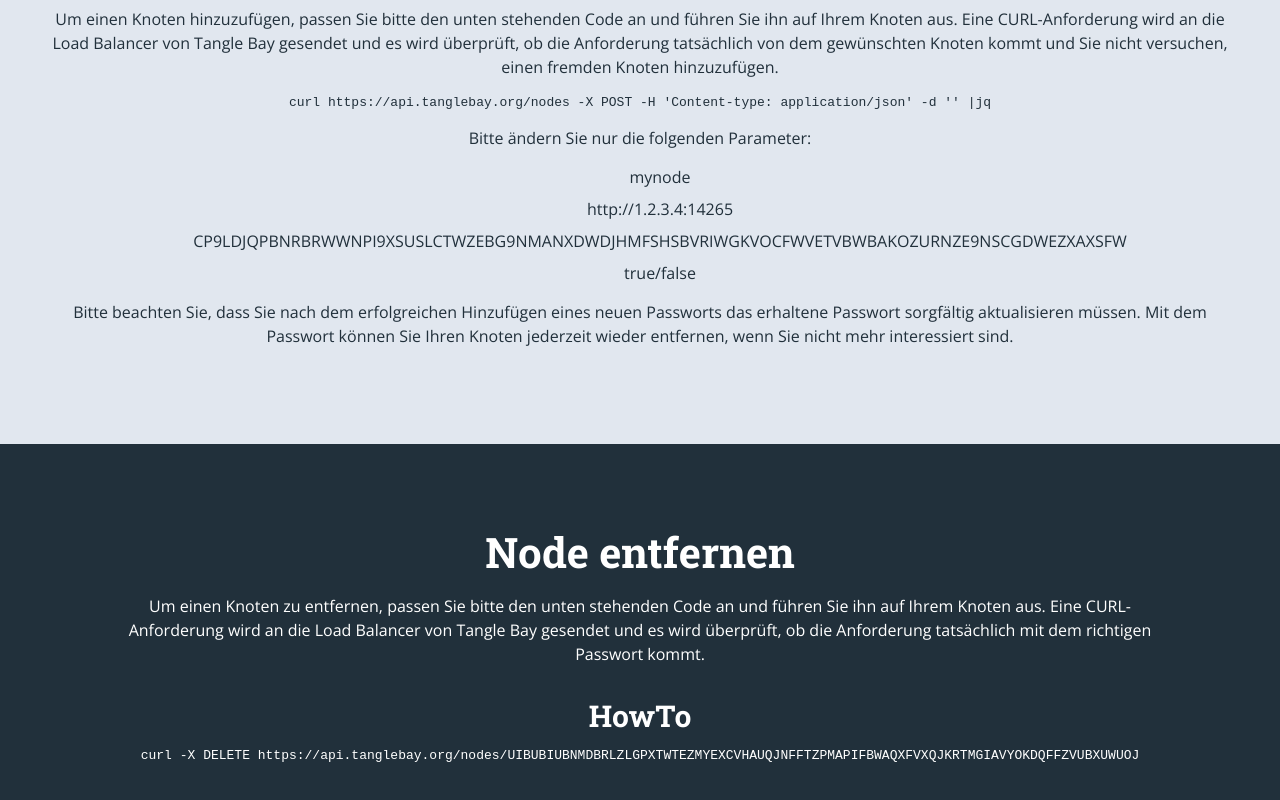
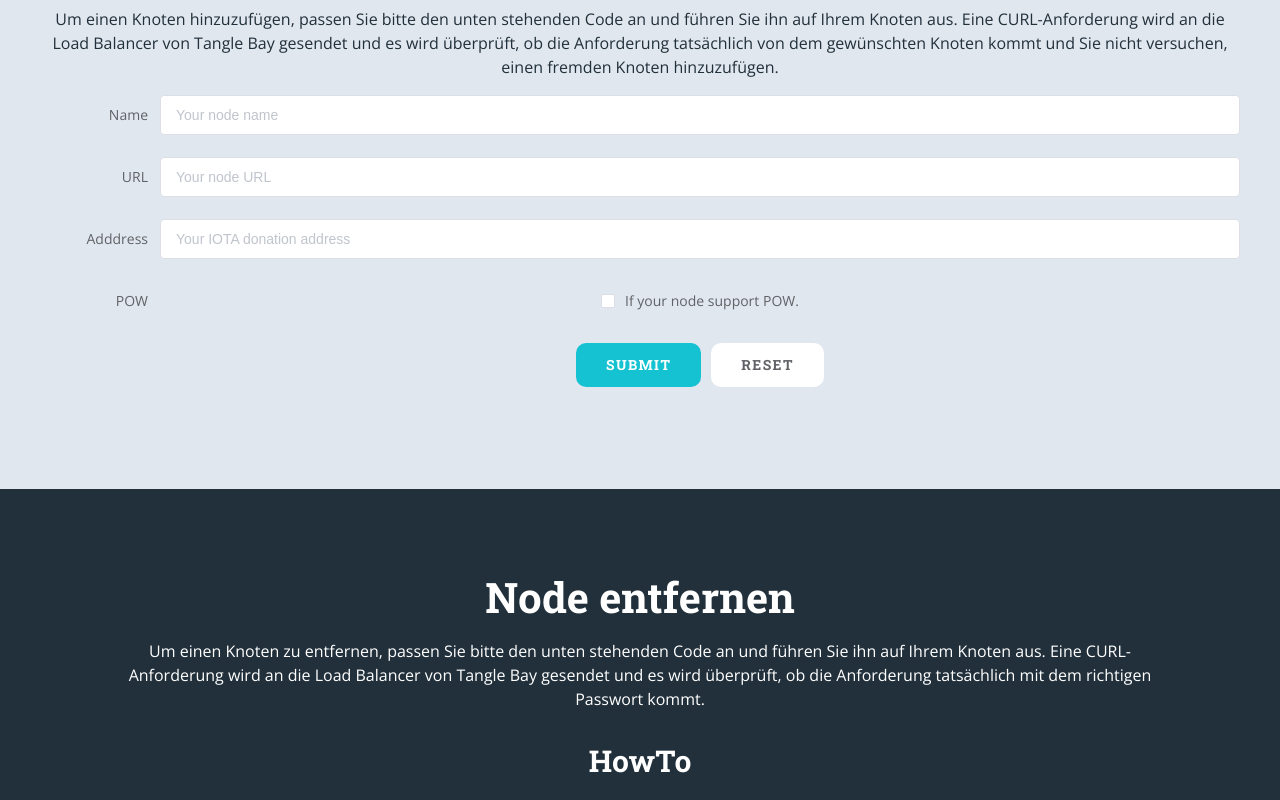
Before and after one commit to einfachiota/pool.einfachiota.de, a Vue app: page /register in a window 1280 px wide. Shown: the part 820-1620 px from the top of the page. Built offline with nearby package versions, Linux system fonts and the light colour scheme; what vue-clipboard2, vue-particles would draw is missing.

Commit message:
add register form

```diff
--- /dev/null
+++ b/src/components/AddNodeForm.vue
@@ -0,0 +1,119 @@
+<template>
+  <div>
+    <p>
+      <i18n path="node_register.howto1"></i18n>
+    </p>
+
+    <el-form
+    v-if="!showCode"
+      :model="ruleForm"
+      status-icon
+      :rules="rules"
+      ref="ruleForm"
+      label-width="120px"
+      class="demo-ruleForm"
+    >
+      <el-form-item label="Name" prop="name">
+        <el-input
+          type="text"
+          v-model="ruleForm.name"
+          autocomplete="off"
+          placeholder="Your node name"
+        ></el-input>
+      </el-form-item>
+      <el-form-item label="URL" prop="url">
+        <el-input type="text" v-model="ruleForm.url" autocomplete="off" placeholder="Your node URL"></el-input>
+      </el-form-item>
+      <el-form-item label="Adddress" prop="address">
+        <el-input
+          type="text"
+          v-model="ruleForm.address"
+          autocomplete="off"
+          placeholder="Your IOTA donation address"
+        ></el-input>
+      </el-form-item>
+      <el-form-item label="POW" prop="pow">
+        <el-checkbox v-model="ruleForm.pow">If your node support POW.</el-checkbox>
+      </el-form-item>
+      <el-form-item>
+        <el-button type="primary" @click="submitForm('ruleForm')">Submit</el-button>
+        <el-button @click="resetForm('ruleForm')">Reset</el-button>
+      </el-form-item>
+    </el-form>
+    <div v-else>
+        <p>
+        <i18n path="node_register.howto2"></i18n>
+        </p>
+        <pre class="code">
+            {{ command }}
+        </pre>
+        <el-button type="primary" v-clipboard:copy="command">Copy</el-button>
+        <el-button @click="edit()">Edit</el-button>
+        <p>
+        <i18n path="node_register.attention"></i18n>
+        </p>
+    </div>
+  </div>
+</template>
+
+<script>
+export default {
+  data() {
+    var checkValue = (rule, value, callback) => {
+      if (!value) {
+        return callback(new Error("Please input something"));
+      } else {
+          callback();
+      }
+
+    };
+    return {
+      showCode: false,
+      command: "asd",
+      ruleForm: {
+        name: "",
+        url: "",
+        address: "",
+        pow: false
+      },
+      rules: {
+        name: [{ validator: checkValue, trigger: "blur" }],
+        url: [{ validator: checkValue, trigger: "blur" }],
+        address: [{ validator: checkValue, trigger: "blur" }]
+      }
+    };
+  },
+  methods: {
+    submitForm(formName) {
+      this.$refs[formName].validate(valid => {
+        if (valid) {
+          this.command = `curl https://register.tanglebay.org/nodes -X POST -H 'Content-type: application/json' -d '{"name": "${ this.ruleForm.name }", "url": "${ this.ruleForm.url }", "address": "${ this.ruleForm.address }", "pow": ${ this.ruleForm.pow }}' |jq`
+          this.showCode = true;
+        } else {
+          console.log("error submit!!");
+          return false;
+        }
+      });
+    },
+    edit() {
+      this.showCode = false;
+    },
+    resetForm() {
+        this.ruleForm = {}
+    }
+  }
+};
+</script>
+
+<style lang="scss" scoped>
+.code {
+  white-space: pre-wrap; /* Since CSS 2.1 */
+  white-space: -moz-pre-wrap; /* Mozilla, since 1999 */
+  white-space: -pre-wrap; /* Opera 4-6 */
+  white-space: -o-pre-wrap; /* Opera 7 */
+  word-wrap: break-word; /* Internet Explorer 5.5+ */
+  background-color: var(--dark);
+  color: var(--white);
+  padding: 15px 5px;
+}
+</style>
--- a/src/views/Register.vue
+++ b/src/views/Register.vue
@@ -18,22 +18,9 @@
     <div class="section">
       <div class="container howto">
         <h2>HowTo</h2>
-        <p>
-          <i18n path="node_register.howto1"></i18n>
-        </p>
-        <pre><i18n path="node_register.code1"></i18n></pre>
-        <p>
-          <i18n path="node_register.howto2"></i18n>
-        </p>
-        <ul class="change-list">
-          <li>mynode</li>
-          <li>http://1.2.3.4:14265</li>
-          <li>CP9LDJQPBNRBRWWNPI9XSUSLCTWZEBG9NMANXDWDJHMFSHSBVRIWGKVOCFWVETVBWBAKOZURNZE9NSCGDWEZXAXSFW</li>
-          <li>true/false</li>
-        </ul>
-        <p>
-          <i18n path="node_register.attention"></i18n>
-        </p>
+
+        <AddNodeForm />
+
       </div>
     </div>
     <div class="section section-background">
@@ -47,7 +34,6 @@
 
         <h3>HowTo</h3>
 
-        <pre><i18n path="node_delete.code"></i18n></pre>
       </div>
     </div>
     <br>
@@ -63,16 +49,18 @@
         </p>
         <h3>HowTo</h3>
 
-        <pre><i18n path="node_update.code"></i18n></pre>
       </div>
     </div>
   </div>
 </template>
 
 <script>
+
+import AddNodeForm from '../components/AddNodeForm'
+
 export default {
   name: "Register",
-  components: {},
+  components: { AddNodeForm },
   data() {
     return {
       data: null
@@ -94,4 +82,5 @@
     margin: 10px 0;
   }
 }
+
 </style>
```
Also changed, not shown: src/plugins/i18n.js.
